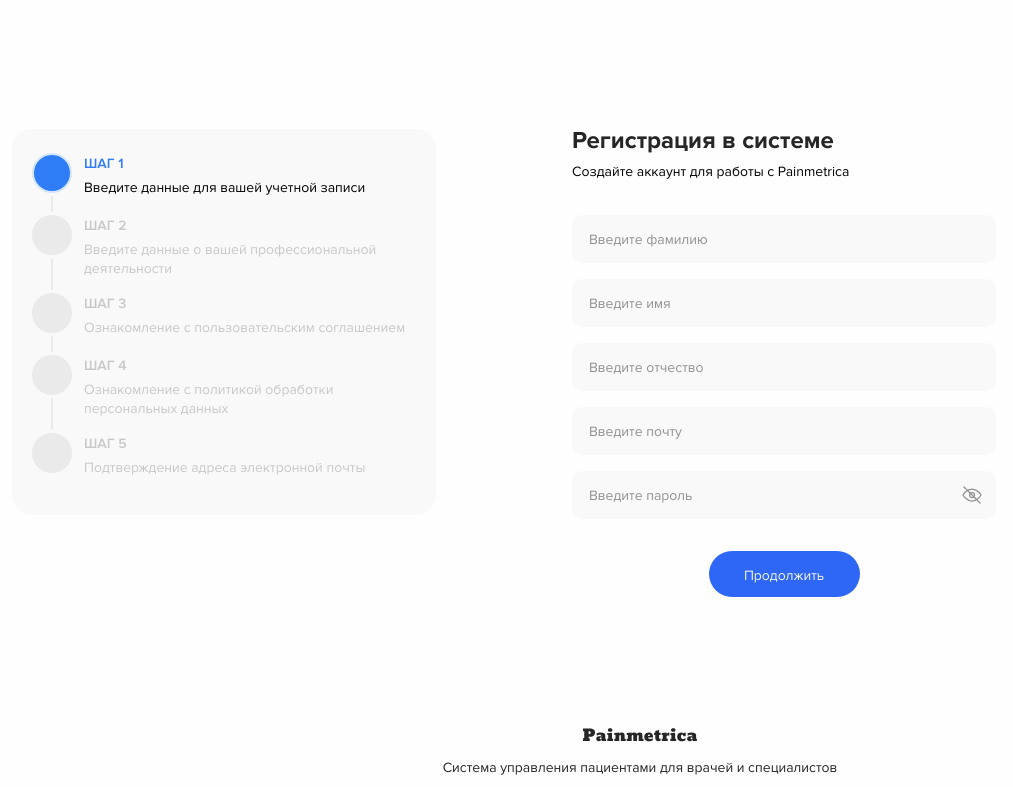
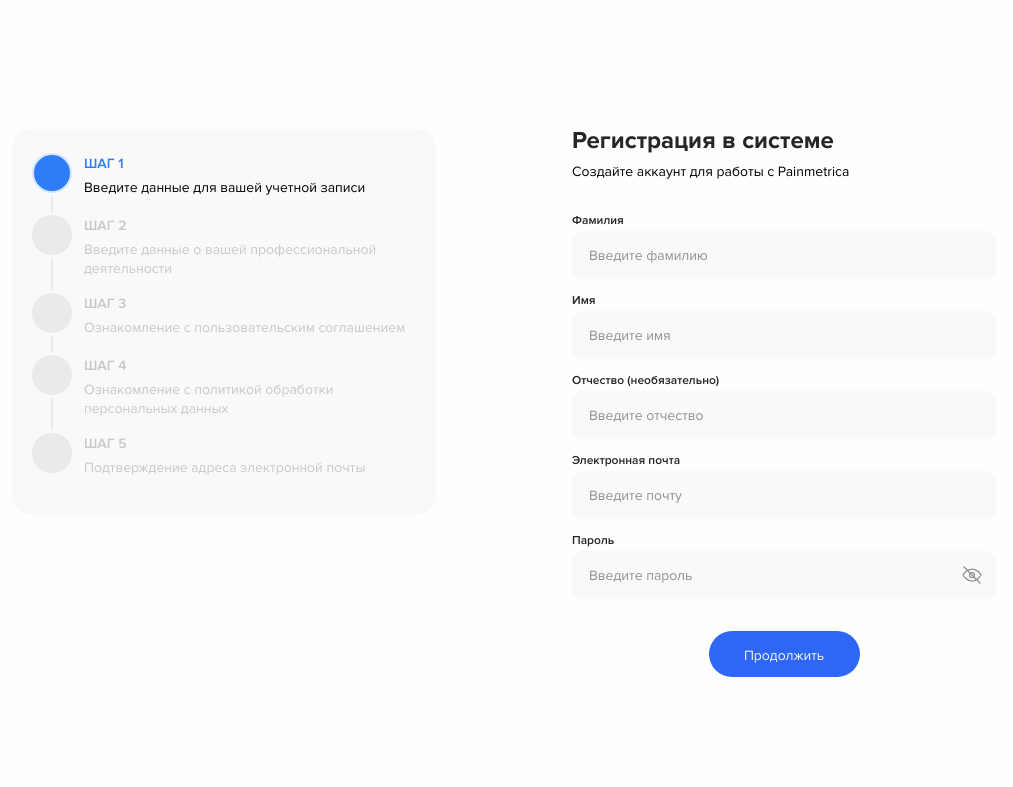
Before and after one commit to ReadySKAHF/painmetrica, a Django app: page /accounts/register/ in a window 1280 px wide. Shown: the part 99-886 px from the top of the page, without its empty margins (0-1013 px from the left). Run offline with Django 5.2, Linux system fonts and the light colour scheme.

Commit message:
refactor: simplify field label visibility styles across templates

```diff
--- a/templates/accounts/register_step1.html
+++ b/templates/accounts/register_step1.html
@@ -138,19 +138,8 @@
     font-weight: 600;
     color: var(--gray-950);
     line-height: 1;
-    opacity: 0;
-    max-height: 0;
-    overflow: hidden;
-    margin-bottom: -4px;
-    transition: opacity 0.2s, max-height 0.2s, margin-bottom 0.2s;
   }
   .field-label.error { color: var(--red-400); }
-  .field-label.visible,
-  .field-wrap:has(.field-input:not(:placeholder-shown)) .field-label {
-    opacity: 1;
-    max-height: 20px;
-    margin-bottom: 0;
-  }
 
   .field-input, .field-select {
     width: 100%;
--- a/templates/patients/conclusion_medicine.html
+++ b/templates/patients/conclusion_medicine.html
@@ -315,7 +315,7 @@ body {
     <svg width="24" height="24" viewBox="0 0 24 24" fill="none">
       <path d="M15 18L9 12L15 6" stroke="#2E67F6" stroke-width="1.5" stroke-linecap="round" stroke-linejoin="round"/>
     </svg>
-    {{ patient.user.get_full_name }}
+    В карточку пациента {{ patient.user.last_name }} {{ patient.user.first_name }}
   </a>
 
   <h1 class="page-title">Рекомендованное медикаментозное лечение</h1>
--- a/templates/patients/patient_detail.html
+++ b/templates/patients/patient_detail.html
@@ -379,11 +379,7 @@
     font-size: 12px;
     font-weight: 600;
     color: var(--gray-950);
-    opacity: 0;
-    transition: opacity 0.2s;
   }
-  .form-field:has(.field-input:not(:placeholder-shown)) .field-label,
-  .form-field.select-has-value .field-label { opacity: 1; }
 
   .field-input {
     width: 100%; height: 44px;
```
Also changed, not shown: templates/accounts/patient_register_invite.html (+0 -11 lines), templates/accounts/register_step2.html (+0 -7 lines), templates/core/dashboard.html (+1 -12 lines), templates/tests/compare.html (+1 -1 lines).
